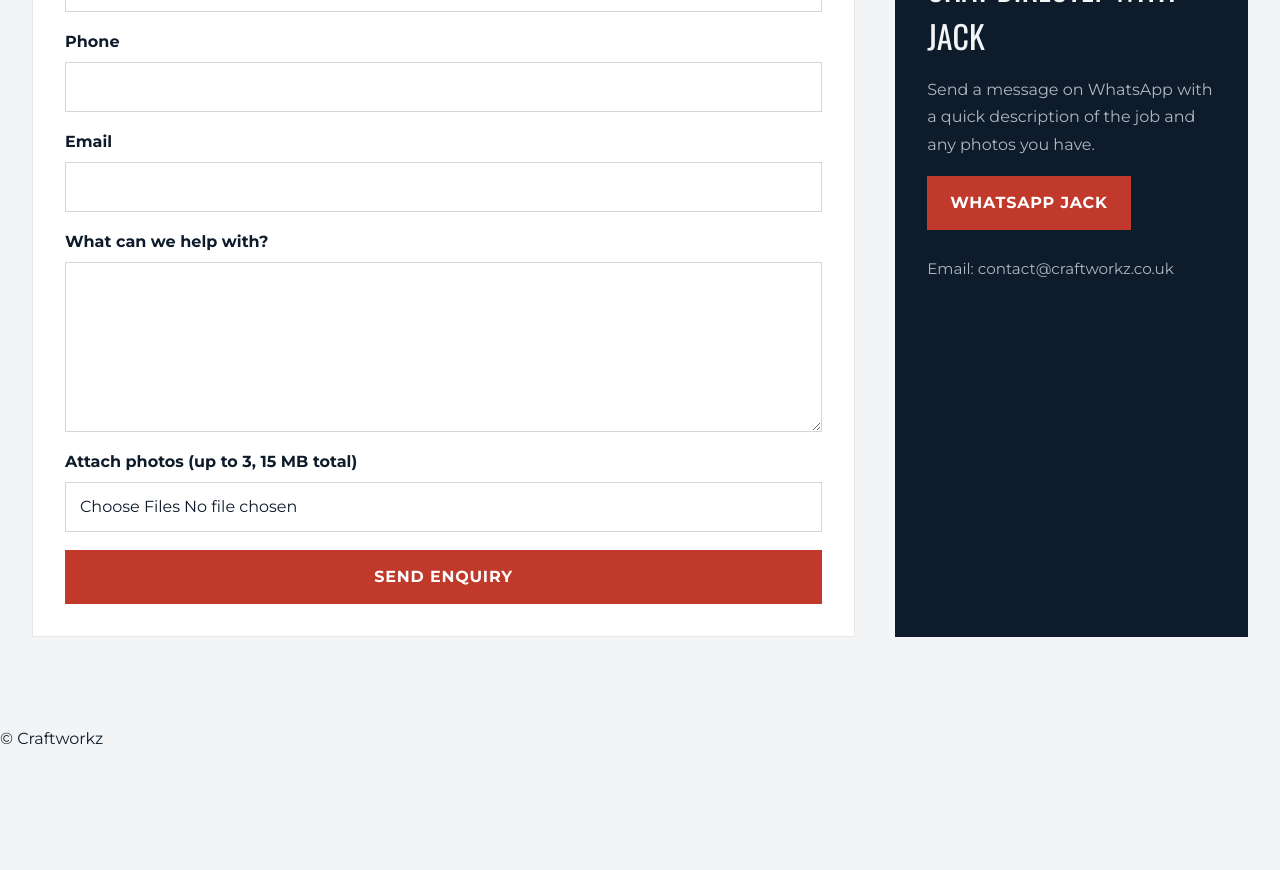
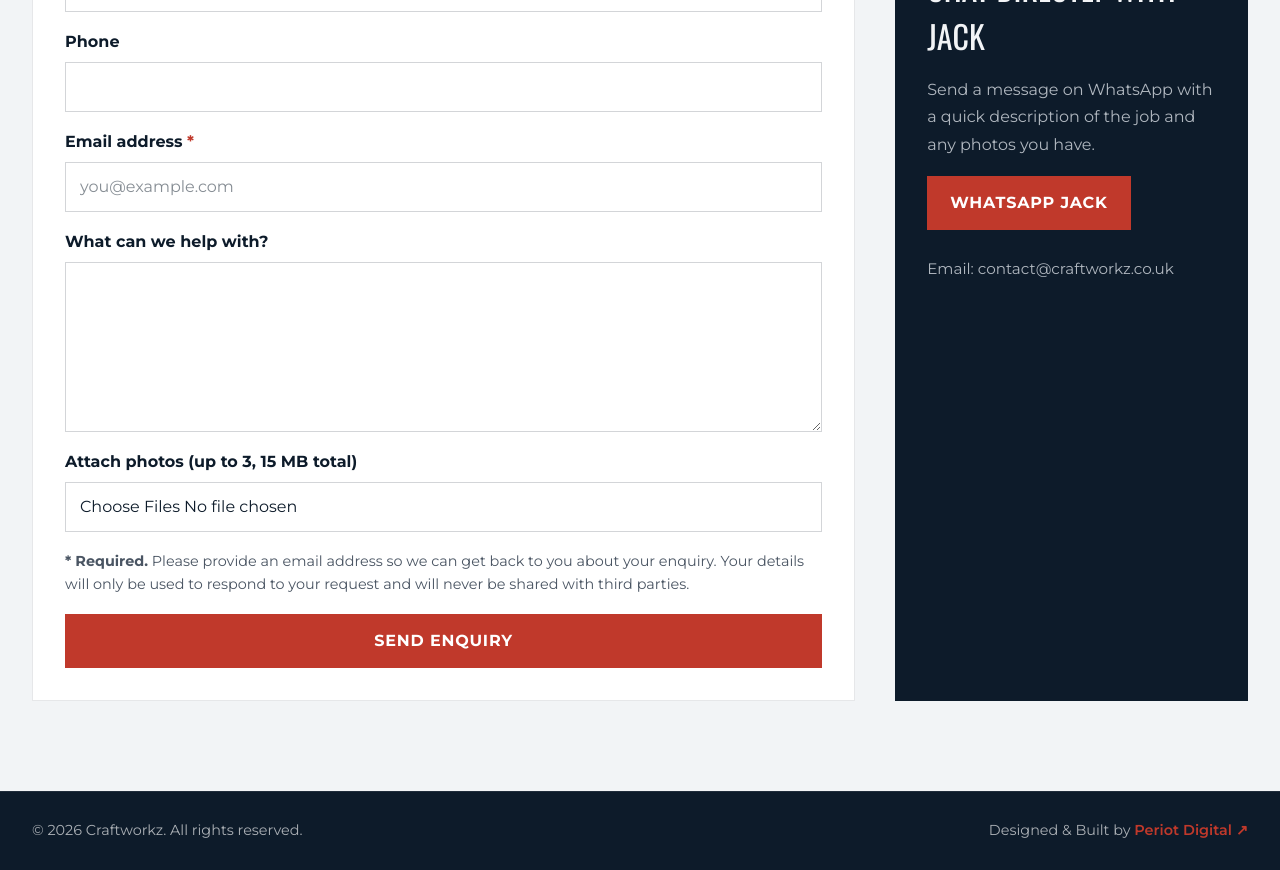
Before and after one commit to EmyliePm/craftworkz, a Next.js app: page / in a window 1280 px wide. Shown: the part 3620-4490 px from the top of the page. Before the commit the page ends 4371 px from the top, so only its background shows below. Built offline with nearby package versions, Linux system fonts and the light colour scheme.

Commit message:
changed testimonial, made contact form email required, added infomation about data sharing, and added a footer

```diff
--- a/app/api/contact/route.ts
+++ b/app/api/contact/route.ts
@@ -34,9 +34,9 @@ export async function POST(request: Request) {
     const email = String(formData.get("email") ?? "").trim();
     const message = String(formData.get("message") ?? "").trim();
 
-    if (!name || !message) {
+    if (!name || !email || !message) {
       return Response.json(
-        { error: "Name and message are required." },
+        { error: "Name, email and message are required." },
         { status: 400 },
       );
     }
@@ -92,10 +92,7 @@ export async function POST(request: Request) {
           ${escapeHtml(phone || "Not provided")}
         </p>
 
-        <p>
-          <strong>Email:</strong>
-          ${escapeHtml(email || "Not provided")}
-        </p>
+<p><strong>Email:</strong> ${escapeHtml(email)}</p>
 
         <p><strong>Message:</strong></p>
 
--- a/components/Contact.module.css
+++ b/components/Contact.module.css
@@ -135,3 +135,13 @@
     grid-template-columns: 1fr;
   }
 }
+.required {
+  color: var(--craft-red);
+}
+
+.formNote {
+  margin: 0;
+  color: var(--steel-grey);
+  font-size: 0.9rem;
+  line-height: 1.6;
+}
--- a/components/Contact.tsx
+++ b/components/Contact.tsx
@@ -56,12 +56,22 @@ export default function Contact() {
             </div>
 
             <div className={styles.field}>
-              <label htmlFor="email">Email</label>
-              <input id="email" name="email" type="email" />
+              <label htmlFor="email">
+                Email address <span className={styles.required}>*</span>
+              </label>
+
+              <input
+                id="email"
+                name="email"
+                type="email"
+                required
+                placeholder="you@example.com"
+              />
             </div>
 
             <div className={styles.field}>
               <label htmlFor="message">What can we help with?</label>
+
               <textarea id="message" name="message" rows={6} required />
             </div>
 
@@ -69,6 +79,7 @@ export default function Contact() {
               <label htmlFor="images">
                 Attach photos (up to 3, 15 MB total)
               </label>
+
               <input
                 id="images"
                 name="images"
@@ -77,6 +88,13 @@ export default function Contact() {
                 multiple
               />
             </div>
+
+            <p className={styles.formNote}>
+              <strong>* Required.</strong> Please provide an email address so we
+              can get back to you about your enquiry. Your details will only be
+              used to respond to your request and will never be shared with
+              third parties.
+            </p>
 
             <button type="submit" className={styles.submitButton}>
               Send Enquiry
--- /dev/null
+++ b/components/Footer.module.css
@@ -0,0 +1,54 @@
+.footer {
+  background: var(--deep-navy);
+  border-top: 1px solid rgba(255, 255, 255, 0.08);
+
+  padding: 28px 32px;
+}
+
+.container {
+  max-width: 1500px;
+  margin: 0 auto;
+
+  display: flex;
+  justify-content: space-between;
+  align-items: center;
+  gap: 20px;
+
+  flex-wrap: wrap;
+}
+
+.footer p {
+  margin: 0;
+
+  color: rgba(255, 255, 255, 0.65);
+  font-size: 0.9rem;
+}
+
+.credit {
+  color: rgba(255, 255, 255, 0.65);
+  text-decoration: none;
+
+  font-size: 0.9rem;
+
+  transition: color 0.2s ease;
+}
+
+.credit span {
+  color: var(--craft-red);
+  font-weight: 600;
+}
+
+.credit:hover {
+  color: white;
+}
+
+.credit:hover span {
+  color: #ff6a5d;
+}
+
+@media (max-width: 700px) {
+  .container {
+    flex-direction: column;
+    text-align: center;
+  }
+}
--- a/components/Footer.tsx
+++ b/components/Footer.tsx
@@ -1,7 +1,20 @@
+import styles from "./Footer.module.css";
+
 export default function Footer() {
   return (
-    <footer>
-      <p>© Craftworkz</p>
+    <footer className={styles.footer}>
+      <div className={styles.container}>
+        <p>© {new Date().getFullYear()} Craftworkz. All rights reserved.</p>
+
+        <a
+          href="https://periotdigital.co.uk"
+          target="_blank"
+          rel="noopener noreferrer"
+          className={styles.credit}
+        >
+          Designed &amp; Built by <span>Periot Digital ↗</span>
+        </a>
+      </div>
     </footer>
   );
 }
--- a/data/testimonials.ts
+++ b/data/testimonials.ts
@@ -12,7 +12,7 @@ const testimonials = [
   {
     quote:
       "Quick response, clear communication and a really high standard of work.",
-    name: "Paul, Hull",
+    name: "Paul, Doncaster",
     detail: "Landlord Services",
   },
 ];
```
